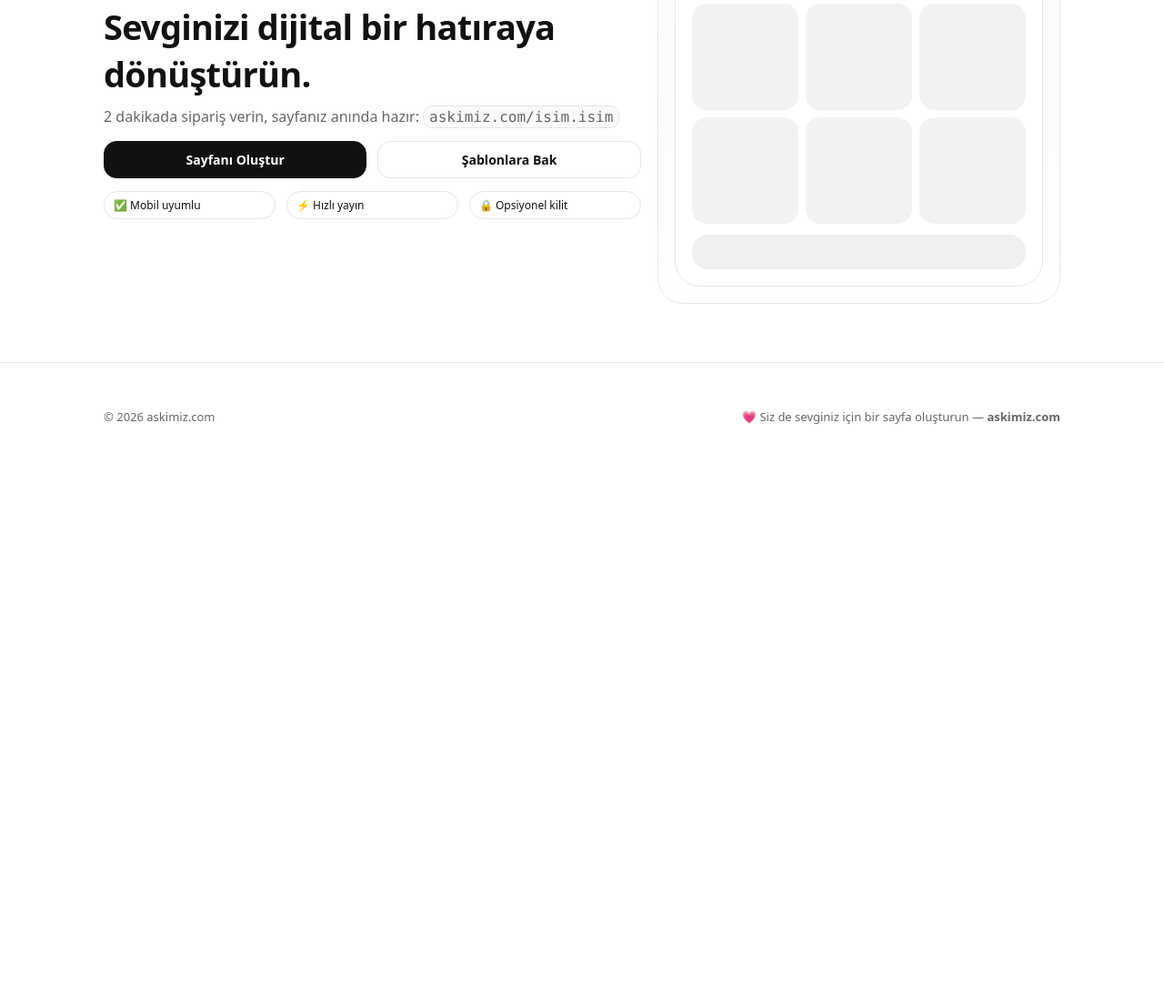
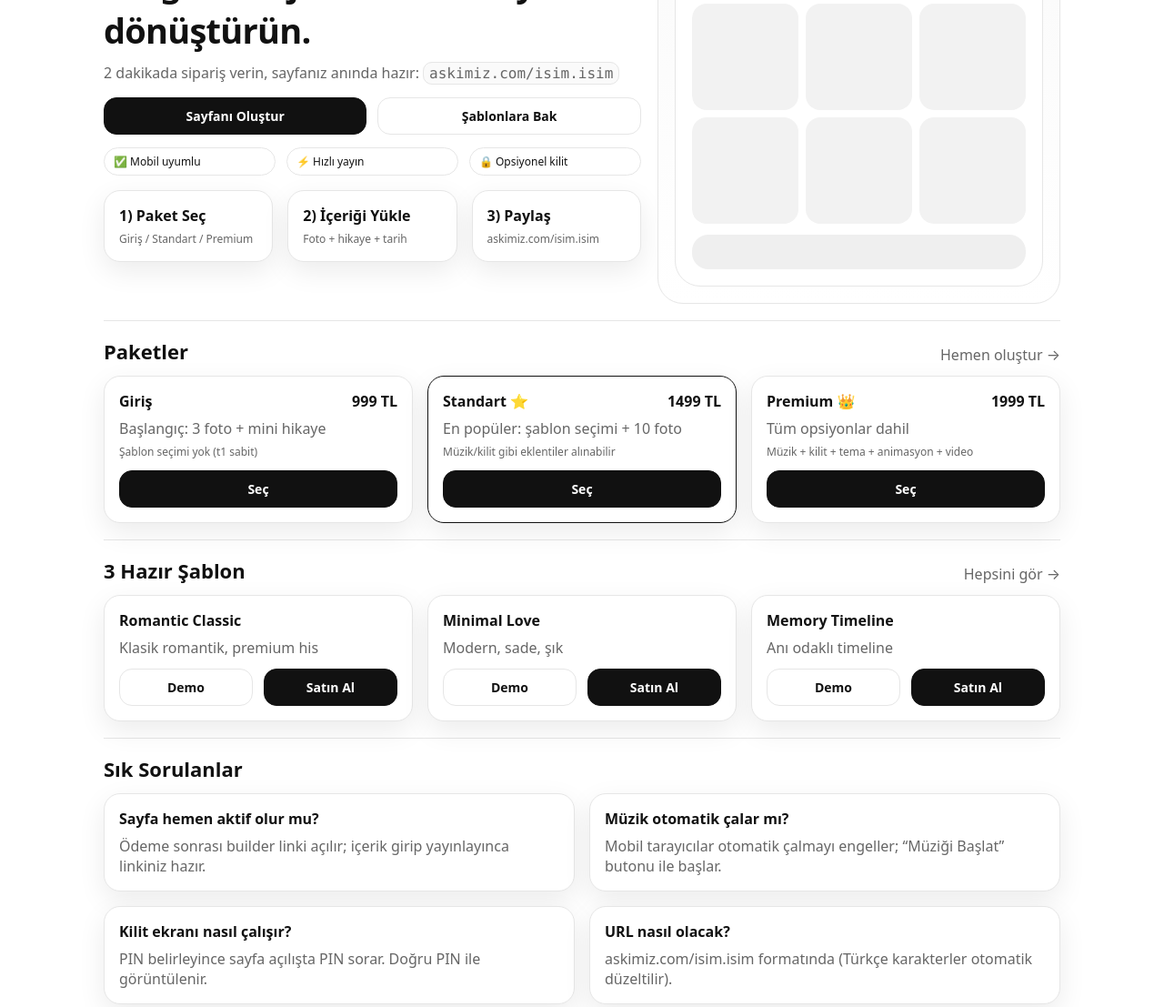
Before and after one commit to batikanceylan06/asksitesi, a website: page index.html in a window 1280 px wide. Shown: the part 185-1292 px from the top of the page at 91% size. Before the commit the page ends 800 px from the top, so only its background shows below. Drawn offline with Linux system fonts and the light colour scheme.

Commit message:
Add files via upload

```diff
--- a/assets/css/base.css
+++ b/assets/css/base.css
@@ -4,7 +4,7 @@
   --radius: 18px;
 }
 *{box-sizing:border-box}
-html,body{height:100%}
+html,body{margin:0;font-family: ui-sans-serif, system-ui, -apple-system, Segoe UI, Roboto, Arial, "Noto Sans", "Helvetica Neue", sans-serif;background:var(--bg);color:var(--text);min-height:100vh;display:flex;flex-direction:column}
 body{margin:0;font-family:ui-sans-serif,system-ui,-apple-system,Segoe UI,Roboto,Arial,"Noto Sans","Helvetica Neue",sans-serif;background:var(--bg);color:var(--text)}
 a{color:inherit;text-decoration:none}
 .container{max-width:1100px;margin:0 auto;padding:24px}
@@ -28,7 +28,7 @@
 .small{font-size:12px}
 .kbd{font-family:ui-monospace,SFMono-Regular,Menlo,Consolas,"Liberation Mono",monospace;padding:2px 6px;border-radius:10px;border:1px solid var(--border);background:#fafafa}
 hr.sep{border:0;border-top:1px solid var(--border);margin:18px 0}
-.footer{border-top:1px solid var(--border);padding:26px 0;margin-top:40px}
+.footer{border-top:1px solid var(--border);padding:26px 0;margin-top:auto}
 .footer .container{display:flex;gap:10px;justify-content:space-between;flex-wrap:wrap;color:var(--muted);font-size:13px}
 .input,select,textarea{width:100%;padding:10px 12px;border-radius:14px;border:1px solid var(--border);font-size:14px;outline:none}
 textarea{min-height:120px;resize:vertical}
@@ -38,3 +38,5 @@
 .notice{border:1px solid #f0d07a;background:#fff7da;color:#8a5b00;border-radius:16px;padding:12px}
 .ok{color:#0f7a3b}
 .err{color:#b00020}
+
+.page{flex:1}
--- a/index.html
+++ b/index.html
@@ -20,7 +20,8 @@
       </nav>
     </div>
   </header>
-  <div class="container">
+  <main class="page">
+<div class="container">
   <section class="hero">
     <div>
       <h1 class="h1">Sevginizi dijital bir hatıraya dönüştürün.</h1>
@@ -37,6 +38,21 @@
         <span class="badge">⚡ Hızlı yayın</span>
         <span class="badge">🔒 Opsiyonel kilit</span>
       </div>
+
+      <div class="grid" style="grid-template-columns:repeat(3,1fr);margin-top:16px">
+        <div class="card"><div class="p">
+          <b>1) Paket Seç</b>
+          <div class="muted small" style="margin-top:6px">Giriş / Standart / Premium</div>
+        </div></div>
+        <div class="card"><div class="p">
+          <b>2) İçeriği Yükle</b>
+          <div class="muted small" style="margin-top:6px">Foto + hikaye + tarih</div>
+        </div></div>
+        <div class="card"><div class="p">
+          <b>3) Paylaş</b>
+          <div class="muted small" style="margin-top:6px">askimiz.com/isim.isim</div>
+        </div></div>
+      </div>
     </div>
 
     <div class="mock">
@@ -51,8 +67,109 @@
       </div>
     </div>
   </section>
+
+  <hr class="sep"/>
+
+  <section>
+    <div style="display:flex;justify-content:space-between;align-items:end;gap:12px;flex-wrap:wrap">
+      <h2 class="h2">Paketler</h2>
+      <a class="muted" href="/create">Hemen oluştur →</a>
+    </div>
+
+    <div class="grid packs" style="margin-top:12px">
+      <div class="card"><div class="p">
+        <div style="display:flex;justify-content:space-between;align-items:center">
+          <b>Giriş</b><b>999 TL</b>
+        </div>
+        <div class="muted" style="margin-top:8px">Başlangıç: 3 foto + mini hikaye</div>
+        <div class="small muted" style="margin-top:6px">Şablon seçimi yok (t1 sabit)</div>
+        <a class="btn primary" style="width:100%;margin-top:12px" href="/create">Seç</a>
+      </div></div>
+
+      <div class="card" style="border-color:#111"><div class="p">
+        <div style="display:flex;justify-content:space-between;align-items:center">
+          <b>Standart ⭐</b><b>1499 TL</b>
+        </div>
+        <div class="muted" style="margin-top:8px">En popüler: şablon seçimi + 10 foto</div>
+        <div class="small muted" style="margin-top:6px">Müzik/kilit gibi eklentiler alınabilir</div>
+        <a class="btn primary" style="width:100%;margin-top:12px" href="/create">Seç</a>
+      </div></div>
+
+      <div class="card"><div class="p">
+        <div style="display:flex;justify-content:space-between;align-items:center">
+          <b>Premium 👑</b><b>1999 TL</b>
+        </div>
+        <div class="muted" style="margin-top:8px">Tüm opsiyonlar dahil</div>
+        <div class="small muted" style="margin-top:6px">Müzik + kilit + tema + animasyon + video</div>
+        <a class="btn primary" style="width:100%;margin-top:12px" href="/create">Seç</a>
+      </div></div>
+    </div>
+  </section>
+
+  <hr class="sep"/>
+
+  <section>
+    <div style="display:flex;justify-content:space-between;align-items:end;gap:12px;flex-wrap:wrap">
+      <h2 class="h2">3 Hazır Şablon</h2>
+      <a class="muted" href="/templates">Hepsini gör →</a>
+    </div>
+
+    <div class="grid packs" style="margin-top:12px">
+      <div class="card"><div class="p">
+        <b>Romantic Classic</b>
+        <div class="muted" style="margin-top:8px">Klasik romantik, premium his</div>
+        <div class="row" style="margin-top:12px">
+          <a class="btn" href="/demo/t1">Demo</a>
+          <a class="btn primary" href="/create">Satın Al</a>
+        </div>
+      </div></div>
+
+      <div class="card"><div class="p">
+        <b>Minimal Love</b>
+        <div class="muted" style="margin-top:8px">Modern, sade, şık</div>
+        <div class="row" style="margin-top:12px">
+          <a class="btn" href="/demo/t2">Demo</a>
+          <a class="btn primary" href="/create">Satın Al</a>
+        </div>
+      </div></div>
+
+      <div class="card"><div class="p">
+        <b>Memory Timeline</b>
+        <div class="muted" style="margin-top:8px">Anı odaklı timeline</div>
+        <div class="row" style="margin-top:12px">
+          <a class="btn" href="/demo/t3">Demo</a>
+          <a class="btn primary" href="/create">Satın Al</a>
+        </div>
+      </div></div>
+    </div>
+  </section>
+
+  <hr class="sep"/>
+
+  <section>
+    <h2 class="h2">Sık Sorulanlar</h2>
+    <div class="grid" style="grid-template-columns:repeat(2,1fr);margin-top:12px">
+      <div class="card"><div class="p">
+        <b>Sayfa hemen aktif olur mu?</b>
+        <div class="muted" style="margin-top:8px">Ödeme sonrası builder linki açılır; içerik girip yayınlayınca linkiniz hazır.</div>
+      </div></div>
+      <div class="card"><div class="p">
+        <b>Müzik otomatik çalar mı?</b>
+        <div class="muted" style="margin-top:8px">Mobil tarayıcılar otomatik çalmayı engeller; “Müziği Başlat” butonu ile başlar.</div>
+      </div></div>
+      <div class="card"><div class="p">
+        <b>Kilit ekranı nasıl çalışır?</b>
+        <div class="muted" style="margin-top:8px">PIN belirleyince sayfa açılışta PIN sorar. Doğru PIN ile görüntülenir.</div>
+      </div></div>
+      <div class="card"><div class="p">
+        <b>URL nasıl olacak?</b>
+        <div class="muted" style="margin-top:8px">askimiz.com/isim.isim formatında (Türkçe karakterler otomatik düzeltilir).</div>
+      </div></div>
+    </div>
+  </section>
 </div>
 
+</main>
   <footer class="footer">
     <div class="container">
       <div>© 2026 askimiz.com</div>
```
Also changed, not shown: builder.html (+2 -0 lines), create.html (+2 -0 lines), templates.html (+2 -0 lines).
